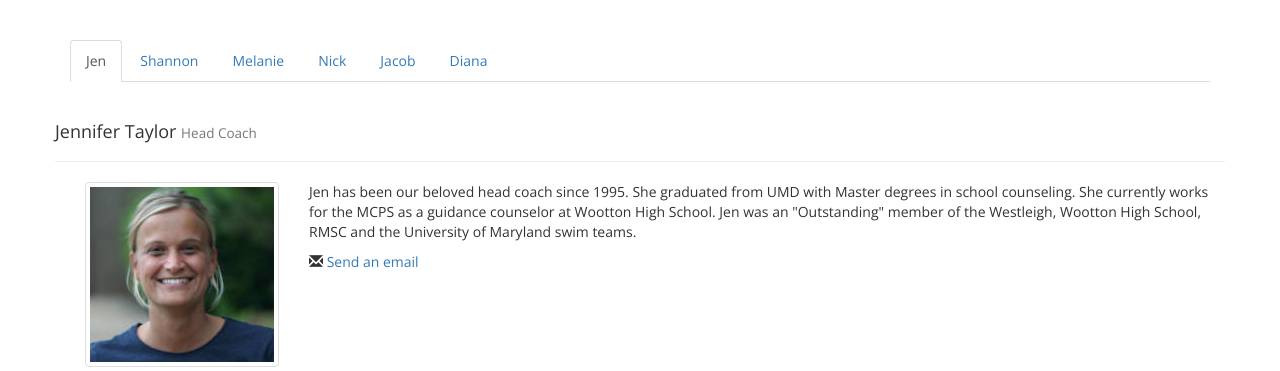
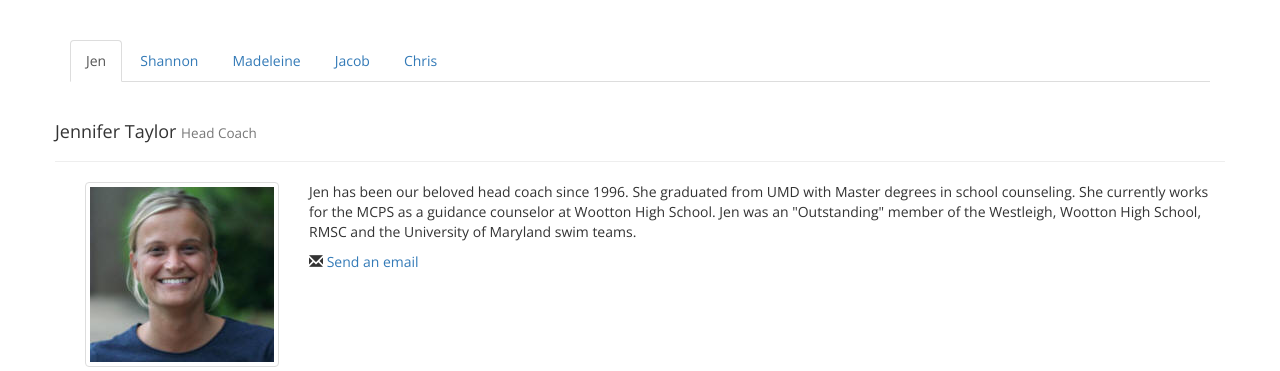
Before and after one commit to uppercounty/uppercounty, a Django app: page /web/coaches/ in a window 1280 px wide. Shown: the part 51-422 px from the top of the page. Run offline with Django 3.2, Linux system fonts and the light colour scheme; some libraries are stand-ins or nearby versions.

Commit message:
Update coaches
Change coaches for 2015 season.

```diff
--- a/web/templates/web/coaches.html
+++ b/web/templates/web/coaches.html
@@ -8,10 +8,9 @@
   <ul class="nav nav-tabs space-top">
     <li class="active"><a href="#jen" data-toggle="tab">Jen</a>
     <li><a href="#shannon" data-toggle="tab">Shannon</a>
-    <li><a href="#melanie" data-toggle="tab">Melanie</a>
-    <li><a href="#nick" data-toggle="tab">Nick</a>
+    <li><a href="#madeleine" data-toggle="tab">Madeleine</a>
     <li><a href="#jacob" data-toggle="tab">Jacob</a>
-    <li><a href="#diana" data-toggle="tab">Diana</a>
+    <li><a href="#chris" data-toggle="tab">Chris</a>
   </ul>
 
   <div class="tab-content">
@@ -21,7 +20,7 @@
           <h4>Jennifer Taylor <small>Head Coach</small></h4>
         </div>
         <img class="img-thumbnail featurette-img pull-left" src="{% static 'img/coaches-jenn.jpg' %}">
-        <p>Jen has been our beloved head coach since 1995. She graduated from UMD with Master degrees in school counseling. She currently works for the MCPS as a guidance counselor at Wootton High School. Jen was an "Outstanding" member of the Westleigh, Wootton High School, RMSC and the University of Maryland swim teams.
+        <p>Jen has been our beloved head coach since 1996. She graduated from UMD with Master degrees in school counseling. She currently works for the MCPS as a guidance counselor at Wootton High School. Jen was an "Outstanding" member of the Westleigh, Wootton High School, RMSC and the University of Maryland swim teams.
         <p><span class="glyphicon glyphicon-envelope"></span><a href="mailto:jennifer_a_taylor@mcpsmd.org"> Send an email</a>
       </div>
     </div><!-- /.tab-pane -->
@@ -35,24 +34,13 @@
         <p><span class="glyphicon glyphicon-envelope"></span><a href="mailto:sking0212@gmail.com"> Send an email</a>
       </div>
     </div><!-- /.tab-pane -->
-    <div class="tab-pane fade" id="melanie">
+    <div class="tab-pane fade" id="madeleine">
       <div class="row">
         <div class="page-header">
-          <h4>Melanie Page <small>Assistant Coach</small></h4>
+          <h4>Madeleine <small>Assistant Coach</small></h4>
         </div>
-        <img class="img-thumbnail featurette-img pull-left" src="{% static 'img/coaches-melanie.jpg' %}">
-        <p>Melanie graduated from Salisbury University in 2013 with a bachelors in health education with a minor in psychology. Melanie has been a coach for Upper County for the past 5 summers. Prior to coaching Melanie was a swimmer on our team. She began swimming with Upper County when she was 6.
-        <p><span class="glyphicon glyphicon-envelope"></span><a href="mailto:mpage814@yahoo.com"> Send an email</a>
-      </div>
-    </div><!-- /.tab-pane -->
-    <div class="tab-pane fade" id="nick">
-      <div class="row">
-        <div class="page-header">
-          <h4>Nick Mannella <small>Assistant Coach</small></h4>
-        </div>
-        <img class="img-thumbnail featurette-img pull-left" src="{% static 'img/coaches-nick.jpg' %}">
-        <p>Nick began swimming for the Upper County Dolphins when he was 8 years old. He swam from 2003-2013 ending his swimming tenure with the undefeated UCD team. He was a volunteer coach for 3 years. He graduated from Magruder High School in 2013. Nick was a varsity swimmer at Magruder for 4 years and team captain for his junior and senior years. Nick is currently studying marketing at Towson University. Nick is a huge fan of the Washington Capitals and all things hockey.
-        <p><span class="glyphicon glyphicon-envelope"></span><a href="mailto:nickmannella@gmail.com"> Send an email</a>
+        <img class="img-thumbnail featurette-img pull-left" src="{% static 'img/coaches-madeleine.jpg' %}">
+        <p>&nbsp;</p>
       </div>
     </div><!-- /.tab-pane -->
     <div class="tab-pane fade" id="jacob">
@@ -65,14 +53,13 @@
         <p><span class="glyphicon glyphicon-envelope"></span><a href="mailto:jpatton013@gmail.com"> Send an email</a>
       </div>
     </div><!-- /.tab-pane -->
-    <div class="tab-pane fade" id="diana">
+    <div class="tab-pane fade" id="chris">
       <div class="row">
         <div class="page-header">
-          <h4>Diana Hanson <small>Assistant Coach</small></h4>
+          <h4>Chris <small>Assistant Coach</small></h4>
         </div>
-        <img class="img-thumbnail featurette-img pull-left" src="{% static 'img/coaches-diana.jpg' %}">
-        <p>Diana swam for Upper County for 14 years, beginning at the age of 4. Before college, she trained with Nation's Capitals Swim Club and swam as a member of Poolesville High School, serving as a team captain in her senior year before graduating in 2013. Diana is an incoming sophomore at Bucknell University, where she is studying Biology and Psychology. She is a member of the Bucknell varsity swimming and diving team and was named to the first team all Patriot League for the 2013-2014 season. Diana is an avid Washington Capitals and Nationals fan.
-        <p><span class="glyphicon glyphicon-envelope"></span><a href="mailto:dbh018@bucknell.edu"> Send an email</a>
+        <img class="img-thumbnail featurette-img pull-left" src="{% static 'img/coaches-chris.jpg' %}">
+        <p>&nbsp;</p>
       </div>
     </div><!-- /.tab-pane -->
   </div><!-- /.tab-content -->
```
Also changed, not shown: web/static/img/coaches-chris.jpg (added), web/static/img/coaches-diana.jpg (deleted), web/static/img/coaches-madeleine.jpg (added), web/static/img/coaches-melanie.jpg (deleted), web/static/img/coaches-nick.jpg (deleted).
